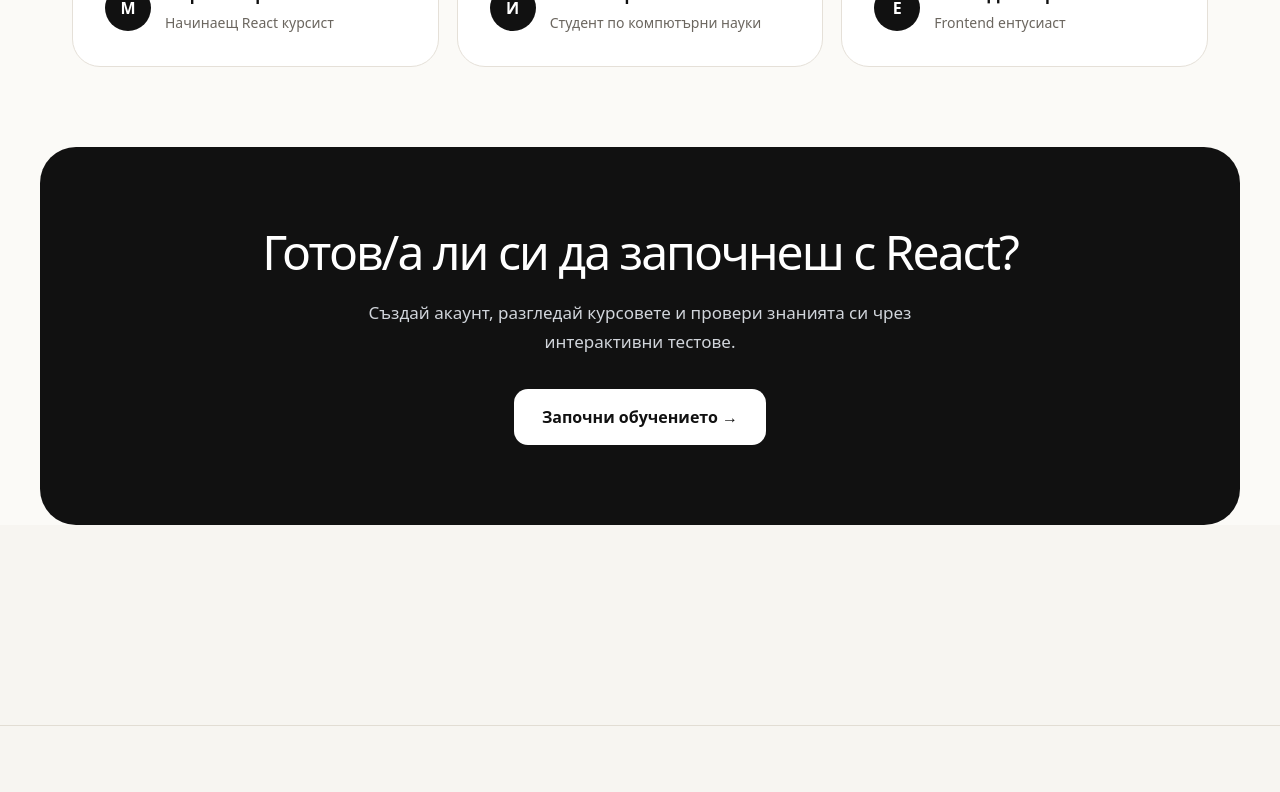
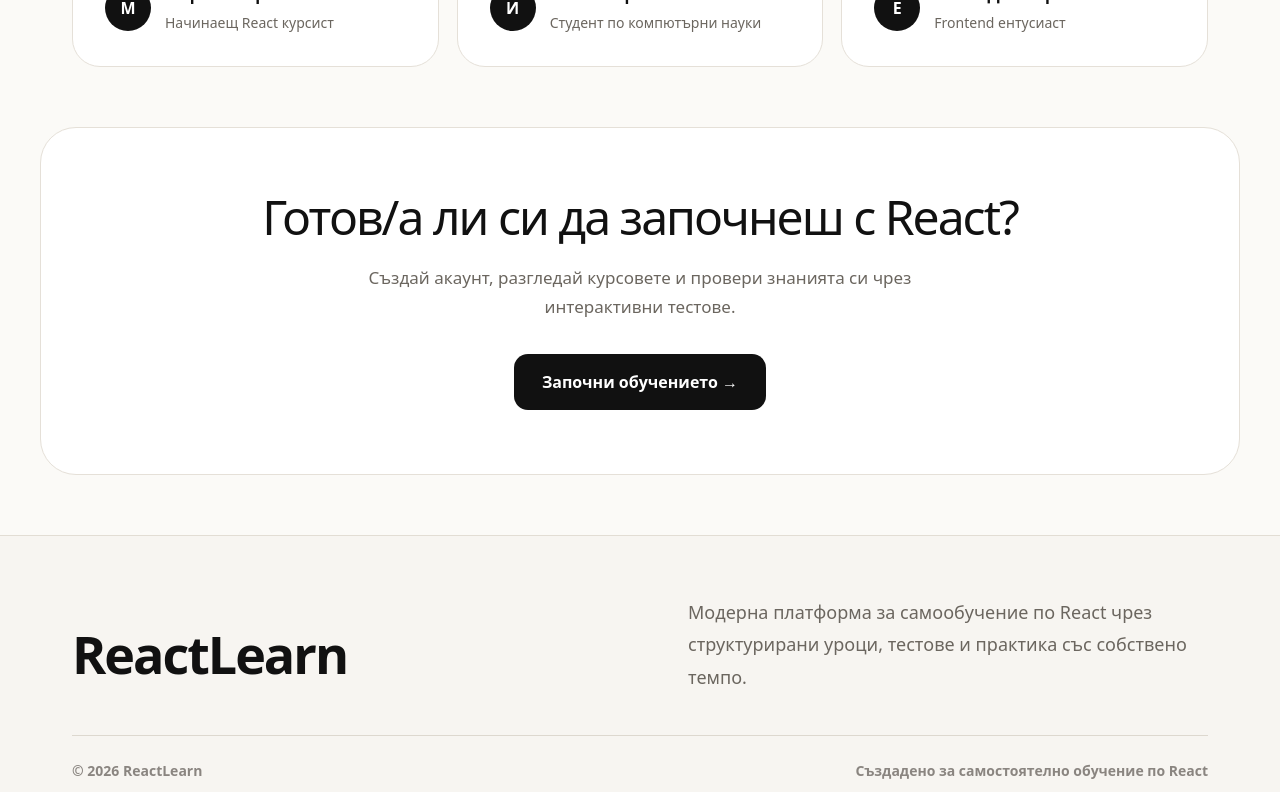
Before and after one commit to IvannIvannov/react-diploma-project, a React (Vite) app in the folder client/: page / in a window 1280 px wide. Shown: the part 2500-3292 px from the top of the page. Built offline with nearby package versions, Linux system fonts and the light colour scheme.

Commit message:
redesign homepage CTA section and fix layout spacing issues

```diff
--- a/client/src/components/Footer.css
+++ b/client/src/components/Footer.css
@@ -1,5 +1,5 @@
 .footer {
-    margin-top: 120px;
+    margin-top: 60px;
 
     background: #f7f5f1;
     border-top: 1px solid #e2ddd4;
--- a/client/src/components/Layout.css
+++ b/client/src/components/Layout.css
@@ -2,9 +2,4 @@
   min-height: 100vh;
   display: flex;
   flex-direction: column;
-  background: #f7f5f1;
 }
-
-.app-main {
-  flex: 1;
-}
--- a/client/src/pages/Home.css
+++ b/client/src/pages/Home.css
@@ -1,5 +1,5 @@
 .home-page {
-  min-height: calc(100vh - 83px);
+  min-height: 100vh;
   background: #fbfaf7;
 }
 
@@ -210,7 +210,7 @@
 
 .features-section,
 .learning-path-section,
-.cta-section {
+.feedback-section {
   max-width: 1200px;
   margin: 0 auto;
   padding: 80px 32px;
@@ -307,31 +307,36 @@
 }
 
 .cta-section {
-  margin-bottom: 80px;
+  max-width: 1200px;
+
+  margin: -20px auto 0;
+  padding: 64px 32px;
+
   text-align: center;
-  background: #111;
+
+  background: #fff;
+  border: 1px solid #e5e0d8;
   border-radius: 36px;
 }
 
 .cta-section h2 {
-  color: #fff;
+  color: #111;
 }
 
 .cta-section p {
   max-width: 620px;
   margin: 22px auto 32px;
-  color: #d1d5db;
+
+  color: #6b665f;
 }
 
 .cta-section .primary-button {
-  background: #fff;
-  color: #111;
+  background: #111;
+  color: #fff;
 }
 
-.feedback-section {
-  max-width: 1200px;
-  margin: 0 auto;
-  padding: 80px 32px;
+.cta-section .primary-button:hover {
+  background: #000;
 }
 
 .feedback-grid {
@@ -390,9 +395,7 @@
   .feedback-grid {
     grid-template-columns: 1fr;
   }
-}
 
-@media (max-width: 900px) {
   .features-grid,
   .learning-path-section {
     grid-template-columns: 1fr;
@@ -403,9 +406,7 @@
   .cta-section h2 {
     font-size: 36px;
   }
-}
 
-@media (max-width: 900px) {
   .hero-section {
     grid-template-columns: 1fr;
     padding: 70px 24px;
```
